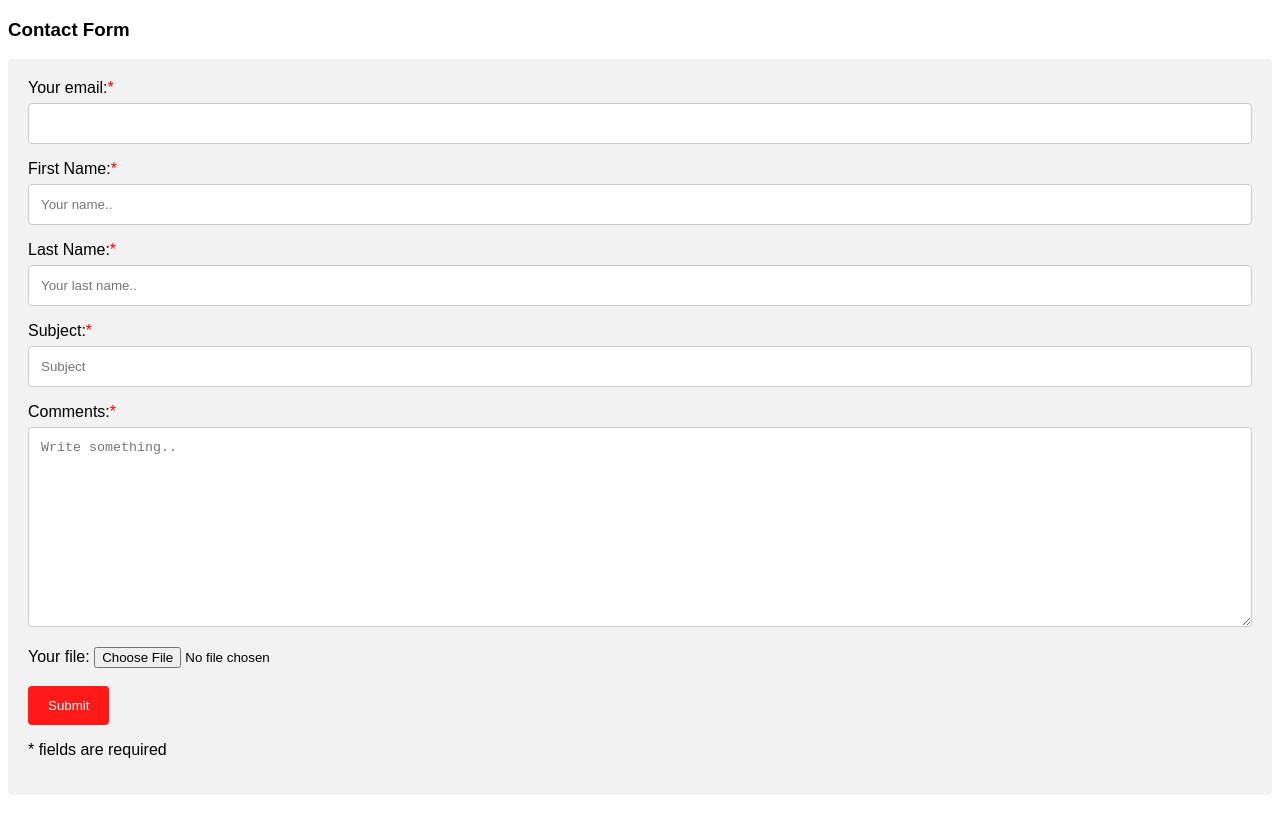
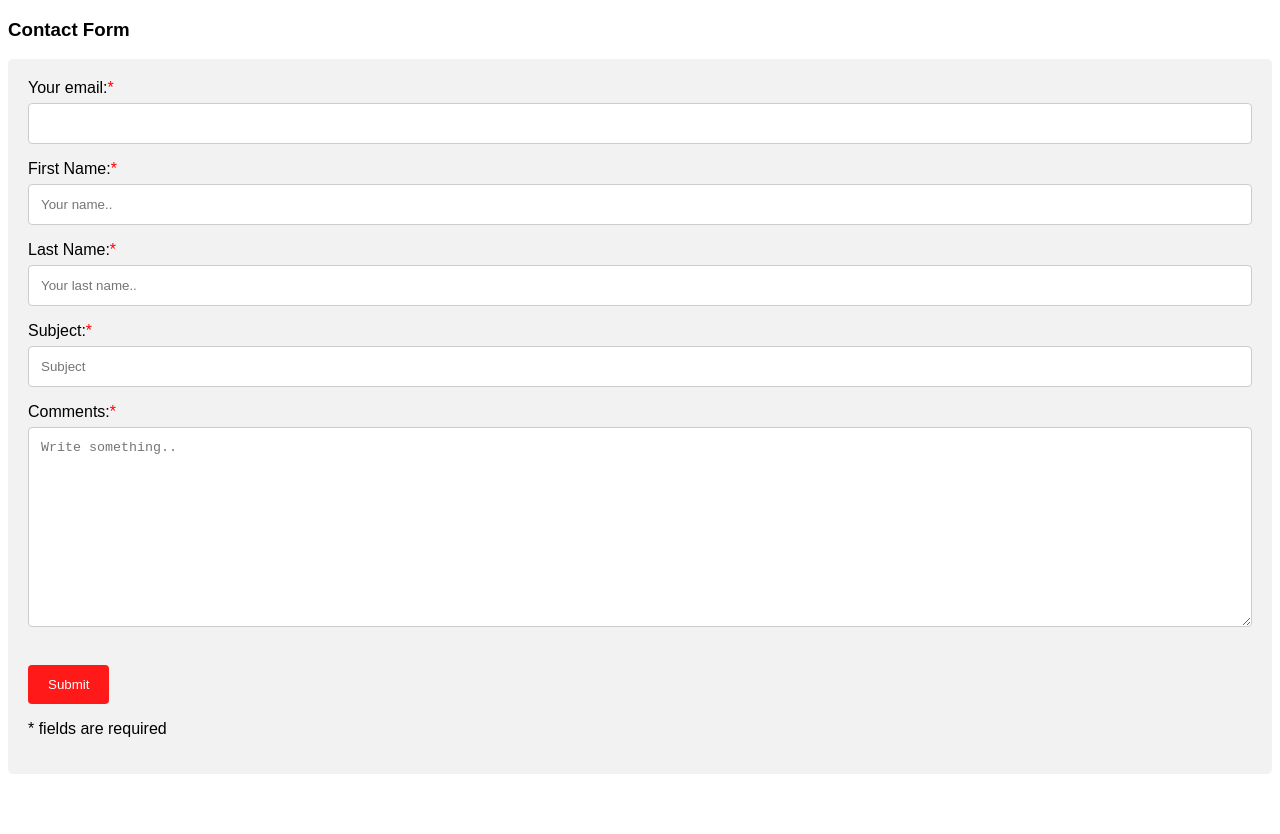
Before and after one commit to wesodeveloper/wesodeveloper.github.io, a Jekyll site: the page pages/contact_page.html, which Jekyll copies as it is, in a window 1280 px wide. Shown: the top 834 px of the page. Built offline with Jekyll 4.4.1, drawn with Linux system fonts in a browser that asks for light colours.

Commit message:
Update contact_page.html

```diff
--- a/pages/contact_page.html
+++ b/pages/contact_page.html
@@ -107,9 +107,6 @@
       </div>
       <textarea id="comments" name="comments" placeholder="Write something.." style="height:200px" required></textarea>
 
-      <label>Your file:</label>
-      <input type="file" name="upload">
-
       <br>
       <br>
       <input type="submit" value="Submit">
```
